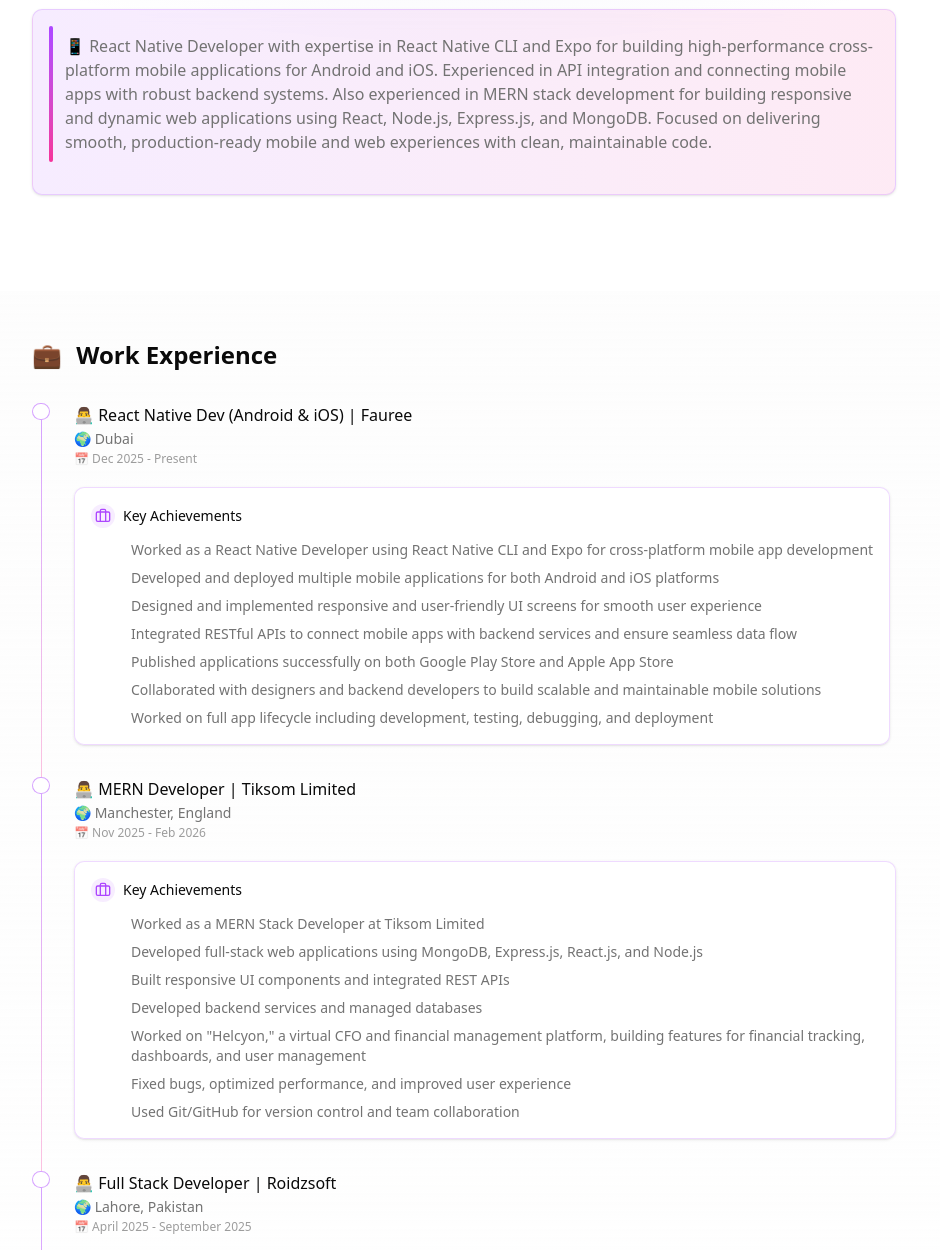
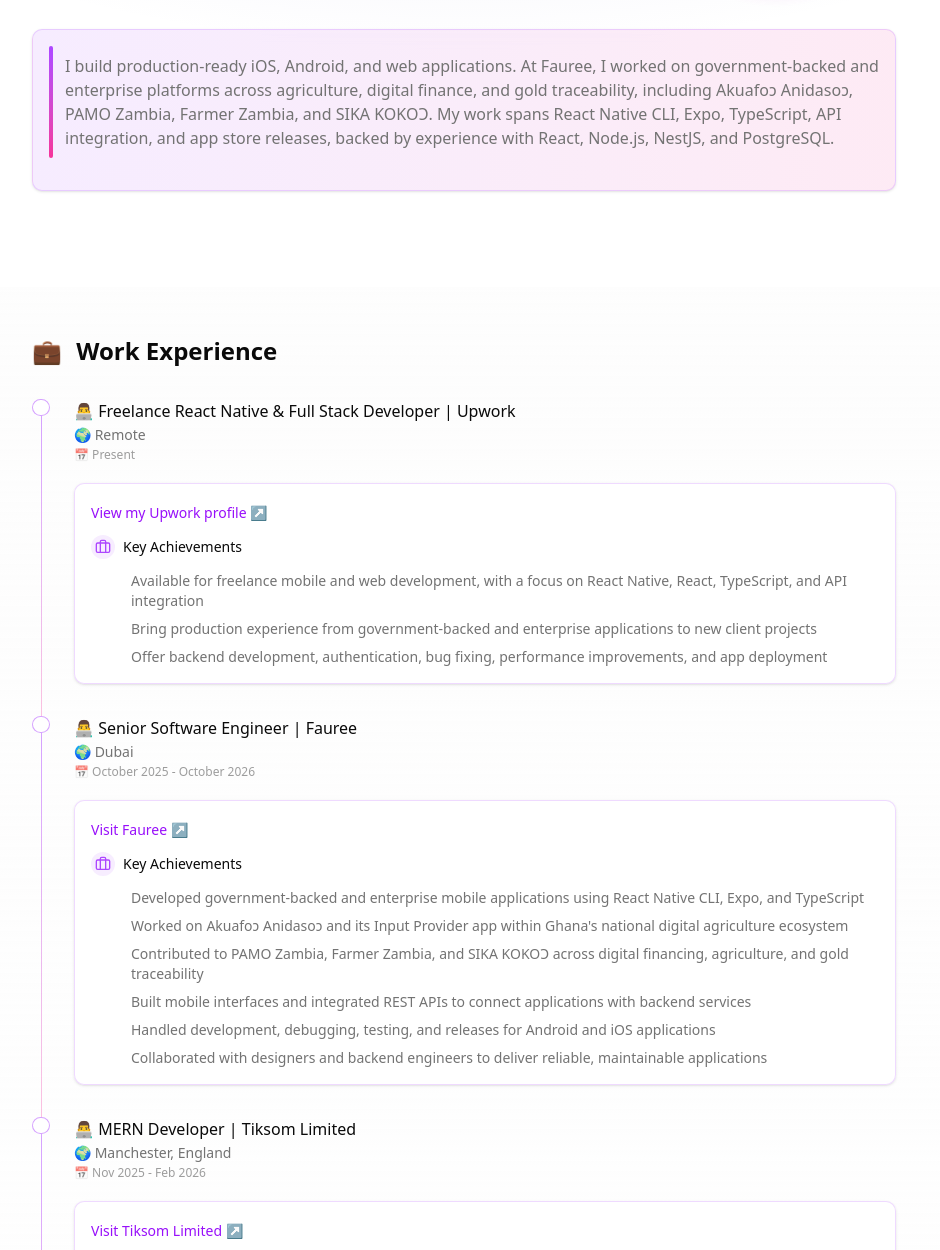
Before and after one commit to saadtahir995/Portfolio, an Astro site: page / in a window 1280 px wide. Shown: the part 428-1678 px from the top of the page, without its empty margins (176-1116 px from the left). Built offline with nearby package versions, Linux system fonts and the light colour scheme; Astro itself is replaced by a stand-in of ours.

Commit message:
Update portfolio with Fauree apps and current Upwork profile

```diff
--- a/src/components/ExperienceSection.tsx
+++ b/src/components/ExperienceSection.tsx
@@ -30,7 +30,7 @@
             <TimelineItem
               key={job.company + job.period}
               title={`👨‍💻 ${job.position} | ${job.company}`}
-              subtitle={`🌍 ${job.location}`}
+              subtitle={job.location ? `🌍 ${job.location}` : ""}
               date={`📅 ${job.period}`}
               isLast={index === workExperience.length - 1}
               index={index}
@@ -43,6 +43,16 @@
                   transition={{ duration: 0.5, delay: 0.2 }}
                   viewport={{ once: true }}
                 >
+                  {job.website && (
+                    <a
+                      href={job.website}
+                      target="_blank"
+                      rel="noopener noreferrer"
+                      className="inline-flex text-sm text-purple-600 dark:text-purple-400 hover:underline mb-3"
+                    >
+                      {job.company === "Upwork" ? "View my Upwork profile ↗" : `Visit ${job.company} ↗`}
+                    </a>
+                  )}
                   <div className="flex items-center mb-3">
                     <div className="h-6 w-6 flex items-center justify-center rounded-full bg-purple-500/10 mr-2">
                       <Briefcase className="h-4 w-4 text-purple-500" />
--- a/src/components/HeroSection.tsx
+++ b/src/components/HeroSection.tsx
@@ -1,5 +1,5 @@
 import { personalInfo } from "@/lib/data";
-import { Mail, Github, MapPin, Linkedin, Phone } from "lucide-react";
+import { Mail, Github, MapPin, Linkedin, Phone, Briefcase } from "lucide-react";
 import { motion } from "framer-motion";
 import MotionWrapper from "./MotionWrapper";
 
@@ -48,7 +48,7 @@
               className="text-xl text-muted-foreground mb-6"
               variants={childVariants}
             >
-              Full Stack Developer 👨‍💻
+              {personalInfo.headline} 👨‍💻
             </motion.p>
 
             <motion.div
@@ -107,6 +107,17 @@
                 <Linkedin className="h-4 w-4 mr-2" />
                 🔗 LinkedIn
               </motion.a>
+              <motion.a
+                href={personalInfo.upwork}
+                target="_blank"
+                rel="noopener noreferrer"
+                className="flex items-center text-sm text-muted-foreground hover:text-foreground transition-colors"
+                variants={childVariants}
+                whileHover={{ scale: 1.05 }}
+              >
+                <Briefcase className="h-4 w-4 mr-2" />
+                Upwork · View my work
+              </motion.a>
             </motion.div>
           </div>
 
@@ -119,9 +130,11 @@
             <div className="relative">
               <div className="absolute -inset-1 bg-gradient-to-r from-pink-500 to-purple-500 rounded-full blur opacity-30 group-hover:opacity-100 transition duration-1000 group-hover:duration-200"></div>
               <img
-                src="/profile.jpg"
-                alt="Profile"
-                className="w-48 md:w-60 rounded-full relative ring-2 ring-purple-500/50"
+                src="/profile-upwork.jpg"
+                alt="Muhammad Saad Tahir"
+                width={800}
+                height={800}
+                className="w-48 h-48 md:w-60 md:h-60 rounded-full relative ring-2 ring-purple-500/50"
                 style={{ objectFit: "cover" }}
               />
             </div>
@@ -132,7 +145,7 @@
           <div className="bg-gradient-to-r from-purple-500/10 to-pink-500/10 backdrop-blur-sm backdrop-filter p-4 rounded-lg border border-purple-500/20 dark:border-purple-500/10 shadow-sm">
             <p className="text-muted-foreground pl-4 py-2 mb-4 relative">
               <span className="absolute left-0 top-0 h-full w-1 bg-gradient-to-b from-purple-500 to-pink-500 rounded-full"></span>
-              📱 React Native Developer with expertise in React Native CLI and Expo for building high-performance cross-platform mobile applications for Android and iOS. Experienced in API integration and connecting mobile apps with robust backend systems. Also experienced in MERN stack development for building responsive and dynamic web applications using React, Node.js, Express.js, and MongoDB. Focused on delivering smooth, production-ready mobile and web experiences with clean, maintainable code.
+              {personalInfo.summary}
             </p>
           </div>
         </MotionWrapper>
--- a/src/layouts/Layout.astro
+++ b/src/layouts/Layout.astro
@@ -6,7 +6,7 @@
   description?: string;
 }
 
-const { title = "Saad Tahir - Portfolio", description = "My Portfolio" } =
+const { title = "Saad Tahir | React Native & Full Stack Developer", description = "React Native and full stack developer with experience shipping government-backed and enterprise apps at Fauree. Explore iOS, Android, API integration, and web projects." } =
   Astro.props;
 ---
 
--- a/src/lib/data.ts
+++ b/src/lib/data.ts
@@ -5,22 +5,37 @@
   phone: "+92 332 0149605",
   github: "https://github.com/saadtahir995",
   linkedin: "https://www.linkedin.com/in/saadtahir69/",
+  upwork: "https://www.upwork.com/freelancers/~0156656e1e28ccbd47",
+  headline: "React Native & Full Stack Developer",
+  summary:
+    "I build production-ready iOS, Android, and web applications. At Fauree, I worked on government-backed and enterprise platforms across agriculture, digital finance, and gold traceability, including Akuafoɔ Anidasoɔ, PAMO Zambia, Farmer Zambia, and SIKA KOKOƆ. My work spans React Native CLI, Expo, TypeScript, API integration, and app store releases, backed by experience with React, Node.js, NestJS, and PostgreSQL.",
 };
 
 export const workExperience = [
   {
+    company: "Upwork",
+    location: "Remote",
+    position: "Freelance React Native & Full Stack Developer",
+    period: "Present",
+    achievements: [
+      "Available for freelance mobile and web development, with a focus on React Native, React, TypeScript, and API integration",
+      "Bring production experience from government-backed and enterprise applications to new client projects",
+      "Offer backend development, authentication, bug fixing, performance improvements, and app deployment",
+    ],
+    website: personalInfo.upwork,
+  },
+  {
     company: "Fauree",
     location: "Dubai",
-    position: "React Native Dev (Android & iOS)",
-    period: "Dec 2025 - Present",
+    position: "Senior Software Engineer",
+    period: "October 2025 - October 2026",
     achievements: [
-      "Worked as a React Native Developer using React Native CLI and Expo for cross-platform mobile app development",
-      "Developed and deployed multiple mobile applications for both Android and iOS platforms",
-      "Designed and implemented responsive and user-friendly UI screens for smooth user experience",
-      "Integrated RESTful APIs to connect mobile apps with backend services and ensure seamless data flow",
-      "Published applications successfully on both Google Play Store and Apple App Store",
-      "Collaborated with designers and backend developers to build scalable and maintainable mobile solutions",
-      "Worked on full app lifecycle including development, testing, debugging, and deployment",
+      "Developed government-backed and enterprise mobile applications using React Native CLI, Expo, and TypeScript",
+      "Worked on Akuafoɔ Anidasoɔ and its Input Provider app within Ghana's national digital agriculture ecosystem",
+      "Contributed to PAMO Zambia, Farmer Zambia, and SIKA KOKOƆ across digital financing, agriculture, and gold traceability",
+      "Built mobile interfaces and integrated REST APIs to connect applications with backend services",
+      "Handled development, debugging, testing, and releases for Android and iOS applications",
+      "Collaborated with designers and backend engineers to deliver reliable, maintainable applications",
     ],
     website: "https://fauree.com/",
   },
@@ -153,19 +168,36 @@
 
 export const projects = [
   {
-    title: "Helcyon",
-    period: "Nov 2025 - Feb 2026",
+    title: "SIKA KOKOƆ",
+    period: "",
+    role: "App Developer",
+    category: "Gold traceability",
     description: [
-      "An AI-powered virtual CFO platform that helps users manage, analyze, and optimize their financial data in real time",
-      "Provides smart financial insights, budgeting tools, and performance dashboards to support better business decision-making",
-      "Designed as a scalable web application with a clean UI and integrated data processing for seamless financial tracking and reporting",
+      "GoldBod TAS tracks gold from the mine to the GoldBod intake facility in Ghana",
+      "Built for Ghana's artisanal and small-scale mining sector",
+      "Contributed to the mobile application using React Native, front-end development, and API integration",
     ],
-    link: "Website",
-    linkUrl: "https://stage-app.helcyon.ai/",
+    link: "View on Upwork",
+    linkUrl: "https://www.upwork.com/freelancers/~0156656e1e28ccbd47?p=2114669565588525056",
+  },
+  {
+    title: "Farmer Zambia",
+    period: "",
+    role: "Mobile App Developer",
+    category: "Digital agriculture",
+    description: [
+      "A digital agriculture platform connecting farmers in Zambia to finance, quality inputs, and trusted buyers",
+      "Helps farmers manage their activities and access agricultural resources in one mobile app",
+      "Worked on the mobile application, user interface, and API integration",
+    ],
+    link: "Play Store",
+    linkUrl: "https://play.google.com/store/apps/details?id=com.faureelink.zambia.farmer",
   },
   {
     title: "Akuafoɔ Anidasoɔ",
     period: "Dec 2025 - April 2026",
+    role: "React Native Developer · iOS, Android & API Integration",
+    category: "Government-backed agriculture",
     description: [
       "A national digital agriculture platform that connects farmers to essential services in one mobile app",
       "Provides access to finance, quality farming inputs, and trusted buyers to support agricultural growth",
@@ -177,6 +209,8 @@
   {
     title: "Akuafoɔ Anidasoɔ - IP",
     period: "Dec 2025 - April 2026",
+    role: "React Native Developer · iOS, Android & API Integration",
+    category: "Government-backed agriculture",
     description: [
       "Ghana's official digital platform enabling agro-input businesses, dealers, cooperatives, and financial institutions to serve registered farmers",
       "Supports structured credit delivery, allowing faster and smarter financing for agricultural inputs with government backing",
@@ -188,6 +222,8 @@
   {
     title: "Pamo Zambia",
     period: "March 2026 - May 2026",
+    role: "React Native Developer · iOS, Android & API Integration",
+    category: "SME financing",
     description: [
       "A digital financing platform designed to support SMEs in Zambia with fast and accessible supply chain financing",
       "Streamlines the financing process from onboarding to funding, making it easier for businesses to access capital",
@@ -197,8 +233,23 @@
     linkUrl: "https://play.google.com/store/apps/details?id=org.faureelink.sme.zambia&pcampaignid=web_share",
   },
   {
+    title: "Helcyon",
+    period: "Nov 2025 - Feb 2026",
+    role: "MERN Stack Developer",
+    category: "Financial management",
+    description: [
+      "An AI-powered virtual CFO platform that helps users manage, analyze, and optimize their financial data in real time",
+      "Provides smart financial insights, budgeting tools, and performance dashboards to support better business decision-making",
+      "Designed as a scalable web application with a clean UI and integrated data processing for seamless financial tracking and reporting",
+    ],
+    link: "Website",
+    linkUrl: "https://stage-app.helcyon.ai/",
+  },
+  {
     title: "VCA PRO: Exam & Practice App",
     period: "April 2025 - September 2025",
+    role: "Full Stack & React Native Developer",
+    category: "Education & certification",
     description: [
       "A cross-platform exam preparation platform for construction safety certifications, with full-featured web, Android, and iOS apps",
       "Features MCQ exams, user management, scoring, admin panel, and subscription handling",
```
Also changed, not shown: src/components/ProjectsSection.tsx (+9 -0 lines), public/profile-upwork.jpg (added).
